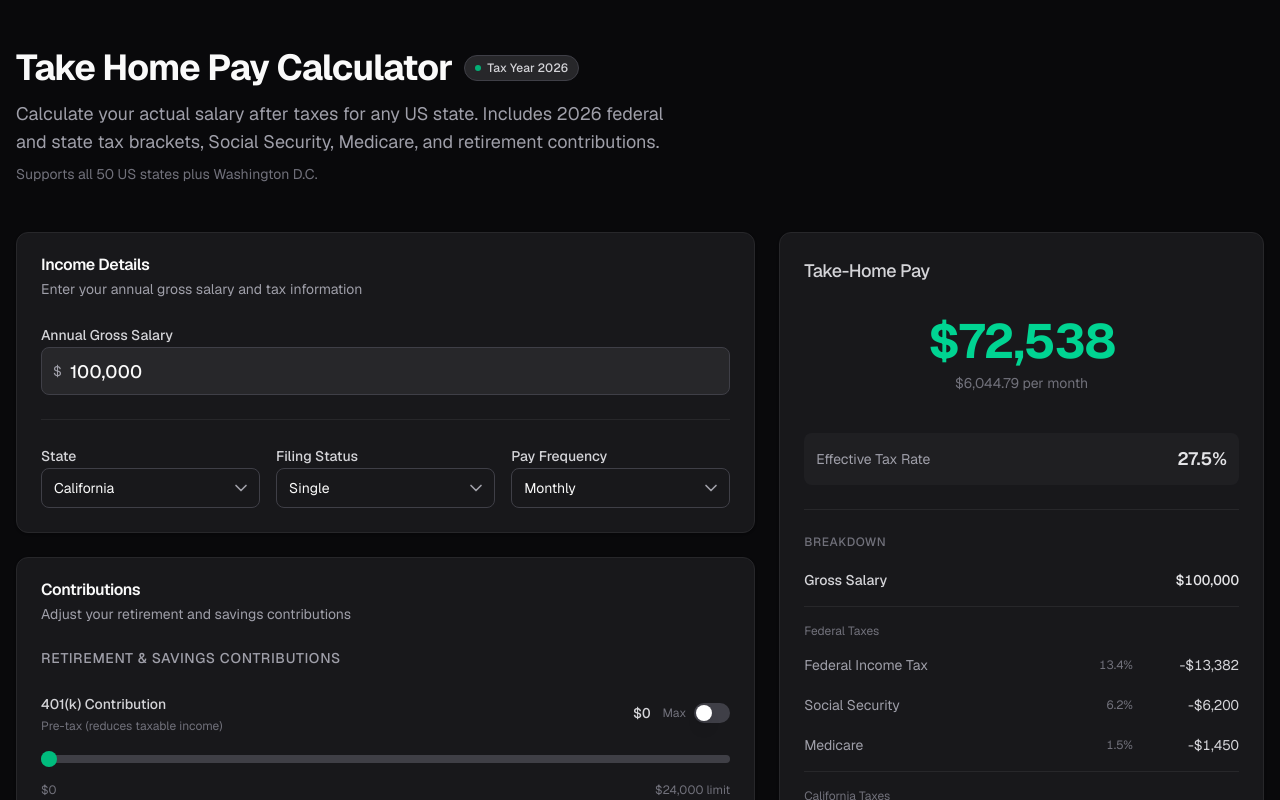
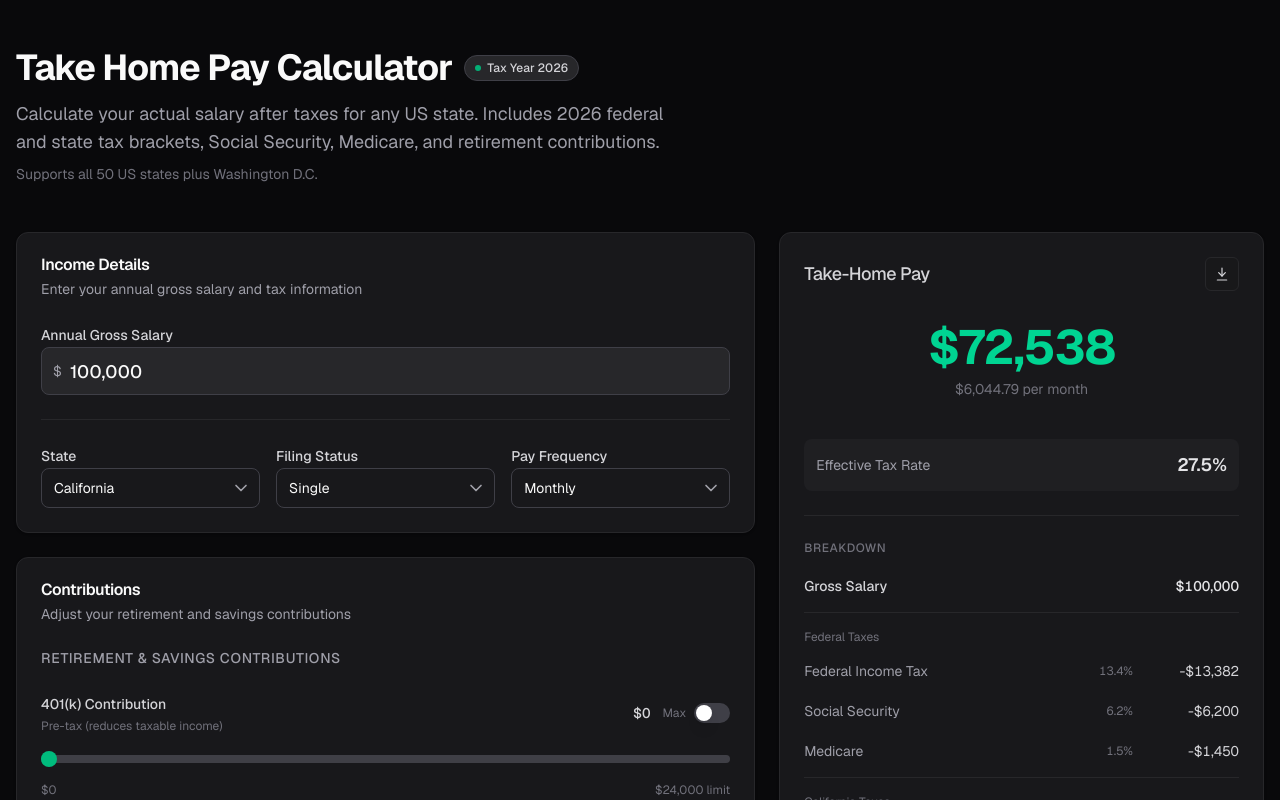
Before and after one commit to cctdaniel/take-home-pay, a Next.js app: page / in a window 1280 px wide. Shown: the top 800 px of the page. Built offline with nearby package versions, Linux system fonts and the light colour scheme.

Commit message:
Fix take-home pay download rendering

```diff
--- a/components/calculator/results-breakdown.tsx
+++ b/components/calculator/results-breakdown.tsx
@@ -1,5 +1,7 @@
 "use client";
 
+import { useRef, useState } from "react";
+import { toPng } from "html-to-image";
 import { Card, CardContent, CardHeader, CardTitle } from "@/components/ui/card";
 import { Separator } from "@/components/ui/separator";
 import { DeductionRow } from "./deduction-row";
@@ -33,18 +35,65 @@ function getFrequencyLabel(frequency: PayFrequency): string {
 export function ResultsBreakdown({ result, state, contributions }: ResultsBreakdownProps) {
   const { taxes, grossSalary } = result;
   const frequencyLabel = getFrequencyLabel(result.perPeriod.frequency);
+  const cardRef = useRef<HTMLDivElement>(null);
+  const [isDownloading, setIsDownloading] = useState(false);
 
   const stateCalculator = getStateCalculator(state);
   const stateName = stateCalculator?.getStateName() ?? state;
   const isNoTaxState = hasNoIncomeTax(state);
   const hasStateTaxes = taxes.stateIncomeTax > 0 || taxes.stateDisabilityInsurance > 0;
 
+  const handleDownload = async () => {
+    if (!cardRef.current || isDownloading) {
+      return;
+    }
+
+    setIsDownloading(true);
+    try {
+      const dataUrl = await toPng(cardRef.current, {
+        cacheBust: true,
+        pixelRatio: 2,
+        filter: (node) =>
+          !(node instanceof HTMLElement && node.dataset.downloadButton === "true"),
+      });
+      const link = document.createElement("a");
+      link.href = dataUrl;
+      link.download = "take-home-pay.png";
+      link.click();
+    } finally {
+      setIsDownloading(false);
+    }
+  };
+
   return (
-    <Card className="sticky top-6">
-      <CardHeader className="pb-4">
+    <Card className="sticky top-6" ref={cardRef}>
+      <CardHeader className="pb-4 flex-row items-center justify-between space-y-0">
         <CardTitle className="text-lg font-medium text-zinc-300">
           Take-Home Pay
         </CardTitle>
+        <button
+          type="button"
+          onClick={handleDownload}
+          disabled={isDownloading}
+          data-download-button="true"
+          aria-label="Download take-home pay section"
+          className="inline-flex items-center justify-center rounded-md border border-zinc-800 bg-zinc-900/80 p-2 text-zinc-300 transition hover:text-zinc-100 hover:border-zinc-700 focus-visible:outline-none focus-visible:ring-2 focus-visible:ring-emerald-400 disabled:cursor-not-allowed disabled:opacity-60"
+        >
+          <svg
+            aria-hidden="true"
+            viewBox="0 0 24 24"
+            className="h-4 w-4"
+            fill="none"
+            stroke="currentColor"
+            strokeWidth="1.8"
+            strokeLinecap="round"
+            strokeLinejoin="round"
+          >
+            <path d="M12 3v12" />
+            <path d="m7 10 5 5 5-5" />
+            <path d="M5 21h14" />
+          </svg>
+        </button>
       </CardHeader>
       <CardContent className="space-y-6">
         {/* Main Net Amount */}
--- a/package.json
+++ b/package.json
@@ -10,6 +10,7 @@
   },
   "dependencies": {
     "clsx": "^2.1.1",
+    "html-to-image": "^1.11.13",
     "next": "16.1.5",
     "react": "19.2.3",
     "react-dom": "19.2.3",
```
Also changed, not shown: 1 other file (tests, documents, lock files or other folders).
